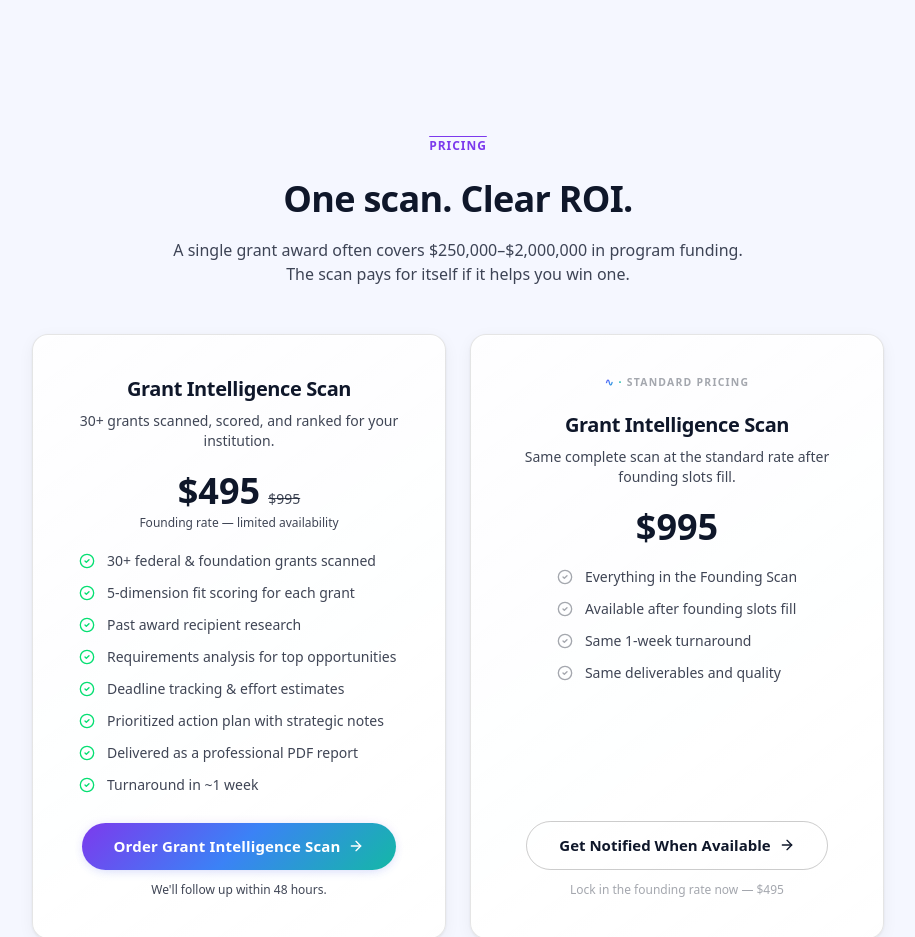
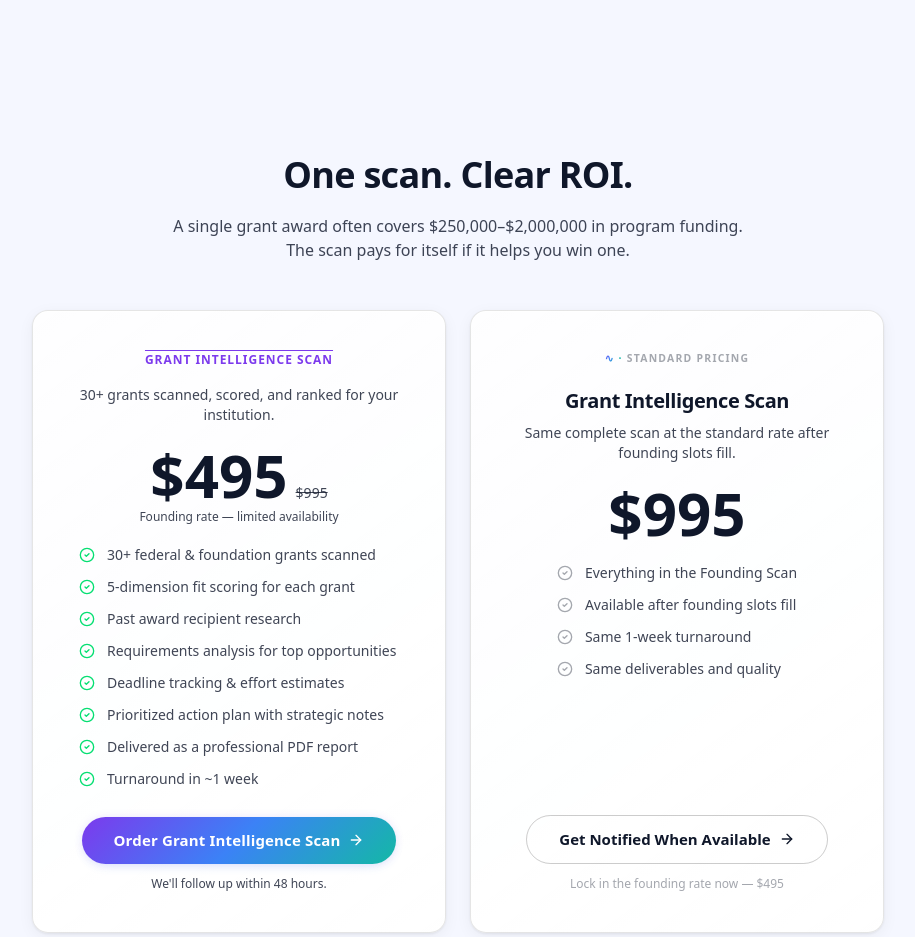
Before and after one commit to wspanic201/workforce-intelligence, a Next.js app: page /grants in a window 1280 px wide. Shown: the part 4200-5137 px from the top of the page, without its empty margins (182-1097 px from the left). Built offline with nearby package versions, Linux system fonts and the light colour scheme.

Commit message:
design: standardize pricing cards — 6xl prices, descriptive overline labels

```diff
--- a/app/discover/page.tsx
+++ b/app/discover/page.tsx
@@ -377,13 +377,13 @@ export default function DiscoverPage() {
                   </span>
                 </div>
                 <div className="mt-3">
-                  <h3 className="font-heading font-bold text-theme-primary text-xl mb-2">Program Opportunity Scan</h3>
+                  <p className="overline mb-4">PROGRAM OPPORTUNITY SCAN</p>
                   <p className="text-theme-secondary text-sm mb-5">
                     Full market intelligence — 25+ pages, 50+ sources, programs scored and ranked.
                   </p>
 
                   <div className="mb-1">
-                    <span className="font-heading font-bold text-4xl text-theme-primary">$1,500</span>
+                    <span className="font-heading font-black text-6xl text-theme-primary">$1,500</span>
                     <span className="text-theme-secondary text-sm ml-2 line-through">$3,500</span>
                   </div>
                   <p className="text-theme-secondary text-xs mb-2">Founding rate — first 5 institutions</p>
--- a/app/drift/page.tsx
+++ b/app/drift/page.tsx
@@ -403,7 +403,7 @@ export default function DriftPage() {
         <div className="max-w-[1100px] mx-auto">
           <AnimateOnScroll variant="fade-up">
             <div className="text-center mb-4">
-              <SectionLabel>Pricing</SectionLabel>
+              <SectionLabel>Annual Subscription</SectionLabel>
               <h2 className="font-heading text-3xl md:text-4xl font-bold text-theme-primary mt-4">
                 Straightforward, subscription-based
               </h2>
@@ -421,7 +421,7 @@ export default function DriftPage() {
                 <div className="mb-6">
                   <p className="text-orange-300 text-[11px] font-bold uppercase tracking-widest mb-2">Essentials</p>
                   <div className="flex items-end gap-1 mb-1">
-                    <span className="font-heading font-black text-4xl text-theme-primary">$1,200</span>
+                    <span className="font-heading font-black text-6xl text-theme-primary">$1,200</span>
                     <span className="text-theme-tertiary text-sm mb-1">/program/year</span>
                   </div>
                   <p className="text-theme-tertiary text-xs">One program, fully monitored</p>
--- a/app/grants/page.tsx
+++ b/app/grants/page.tsx
@@ -335,7 +335,6 @@ export default function GrantsPage() {
       <section className="relative py-20 md:py-28" id="pricing">
         <div className="max-w-[900px] mx-auto px-6">
           <AnimateOnScroll variant="fade-up" className="text-center mb-12">
-            <span className="overline">Pricing</span>
             <h2
               className="font-heading font-bold text-theme-primary mt-4"
               style={{ fontSize: 'clamp(1.5rem, 2.5vw + 0.5rem, 2.25rem)' }}
@@ -352,13 +351,13 @@ export default function GrantsPage() {
             <AnimateOnScroll variant="scale" delay={100}>
               <div className="card-cosmic rounded-2xl p-8 md:p-10 text-center border-green-500/20 h-full flex flex-col relative">
                 <div>
-                  <h3 className="font-heading font-bold text-theme-primary text-xl mb-2">Grant Intelligence Scan</h3>
+                  <p className="overline mb-4">GRANT INTELLIGENCE SCAN</p>
                   <p className="text-theme-secondary text-sm mb-5">
                     30+ grants scanned, scored, and ranked for your institution.
                   </p>
 
                   <div className="mb-1">
-                    <span className="font-heading font-bold text-4xl text-theme-primary">$495</span>
+                    <span className="font-heading font-black text-6xl text-theme-primary">$495</span>
                     <span className="text-theme-secondary text-sm ml-2 line-through">$995</span>
                   </div>
                   <p className="text-theme-secondary text-xs mb-5">Founding rate — limited availability</p>
@@ -407,7 +406,7 @@ export default function GrantsPage() {
                 </p>
 
                 <div className="mb-5">
-                  <span className="font-heading font-bold text-4xl text-theme-primary">$995</span>
+                  <span className="font-heading font-black text-6xl text-theme-primary">$995</span>
                 </div>
 
                 <ul className="text-left max-w-xs mx-auto space-y-3 mb-7 flex-1">
--- a/app/pell/page.tsx
+++ b/app/pell/page.tsx
@@ -511,7 +511,7 @@ export default function PellPage() {
         <div className="max-w-[680px] mx-auto text-center">
           <AnimateOnScroll variant="scale">
             <div className="card-cosmic rounded-2xl p-10 border border-violet-500/20">
-              <SectionLabel>PRICING</SectionLabel>
+              <SectionLabel>PELL READINESS CHECK</SectionLabel>
 
               <div className="flex items-end justify-center gap-2 mt-5 mb-2">
                 <span className="text-6xl font-heading font-black text-theme-primary">$0</span>
--- a/app/validate/page.tsx
+++ b/app/validate/page.tsx
@@ -296,11 +296,6 @@ export default function ValidatePage() {
       <section className="relative py-20 md:py-28" id="pricing">
         <div className="max-w-[700px] mx-auto px-6">
           <AnimateOnScroll variant="fade-up" className="text-center mb-12">
-            <div className="flex items-center justify-center gap-3 mb-4">
-              <span className="w-8 h-[1px] bg-gradient-to-r from-transparent to-purple-500/60" />
-              <span className="overline">Pricing</span>
-              <span className="w-8 h-[1px] bg-gradient-to-l from-transparent to-purple-500/60" />
-            </div>
             <h2
               className="font-heading font-bold text-theme-primary"
               style={{ fontSize: 'clamp(1.5rem, 2.5vw + 0.5rem, 2.25rem)' }}
@@ -314,13 +309,14 @@ export default function ValidatePage() {
 
           <AnimateOnScroll variant="scale" delay={100}>
             <div className="card-cosmic rounded-2xl p-8 md:p-10 text-center">
+              <p className="overline mb-4">ONE-TIME VALIDATION</p>
               <p className="label-brand mb-6 text-center">
                 <span className="text-gradient-cosmic">∿ ·</span> Founding rate — limited availability
               </p>
 
               <div className="mb-6">
                 <div className="flex items-baseline justify-center gap-3">
-                  <span className="font-heading font-bold text-4xl text-theme-primary">$2,000</span>
+                  <span className="font-heading font-black text-6xl text-theme-primary">$2,000</span>
                   <span className="text-theme-secondary text-sm line-through">$5,500</span>
                 </div>
                 <p className="text-theme-secondary text-sm mt-2">
--- a/components/cosmic/NavBar.tsx
+++ b/components/cosmic/NavBar.tsx
@@ -211,7 +211,7 @@ export function NavBar() {
 
         {/* Mobile menu */}
         {mobileOpen && (
-          <div className="md:hidden pb-6 space-y-1 border-t border-theme-subtle pt-4">
+          <div className="md:hidden pb-6 space-y-1 border-t border-theme-subtle pt-4 overflow-y-auto max-h-[calc(100vh-4rem)]">
             {/* Products section — categorized */}
             {PRODUCT_CATEGORIES.map((cat, catIdx) => (
               <div key={cat.category}>
```
